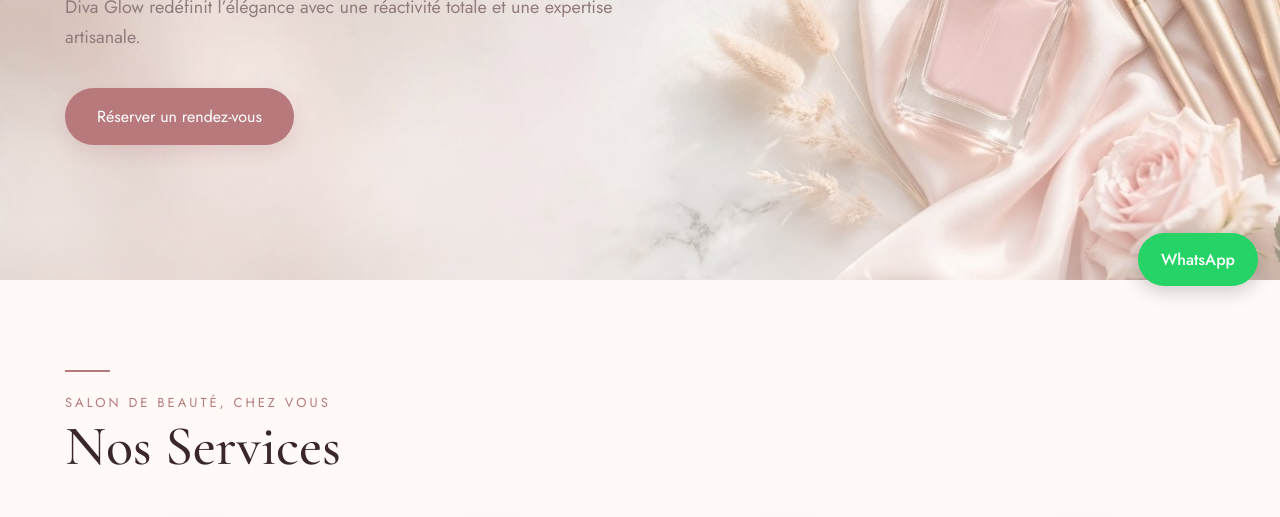
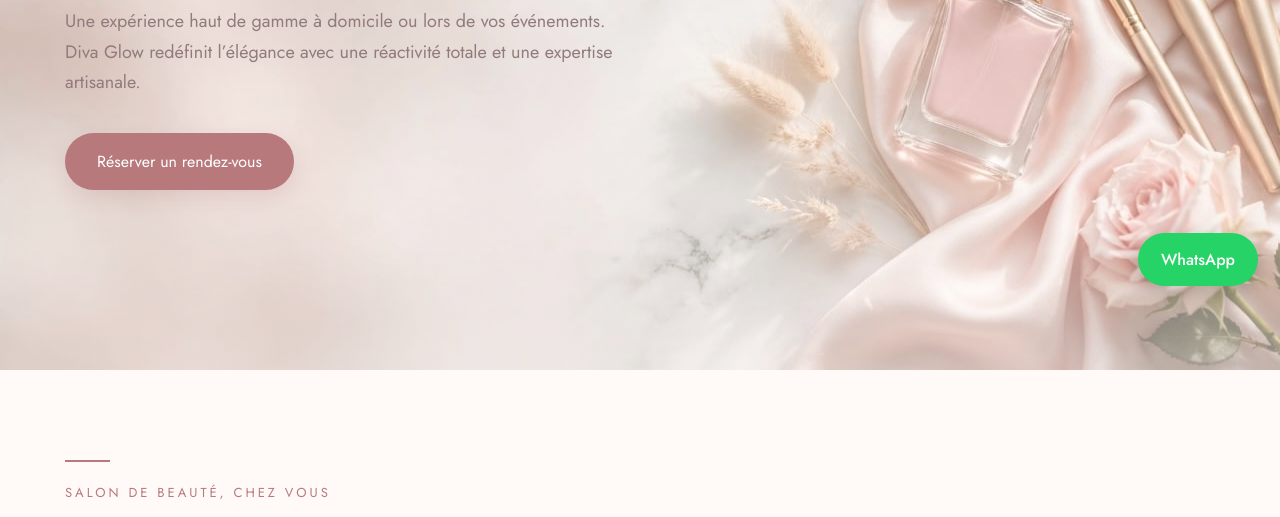
Before and after one commit to derrajaicha-hub/Diva-Glow, a plain HTML site: page index.html in a window 1280 px wide. Shown: the part 492-1009 px from the top of the page. Drawn offline with nearby package versions, Linux system fonts and the light colour scheme.

Commit message:
Update style.css

```diff
--- a/style.css
+++ b/style.css
@@ -124,8 +124,8 @@ header.top .cta:hover {
 }
 
 .hero .wrap {
-  padding-top: 45px;
-  padding-bottom: 45px;
+  padding-top: 90px;
+  padding-bottom: 90px;
 }
 .hero h1 {
     max-width: 750px;
```
